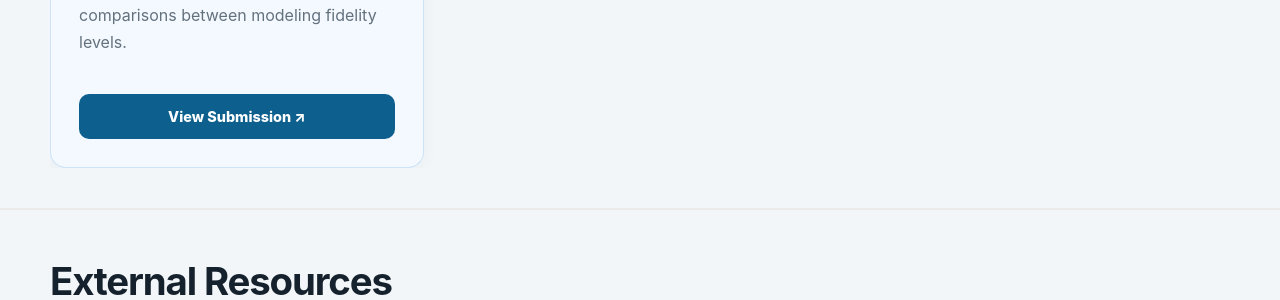
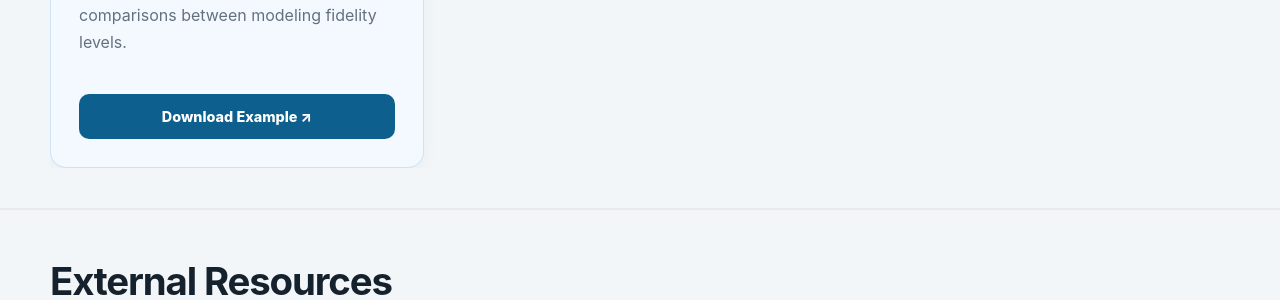
Before and after one commit to EMT-Tools/emt-tools.github.io, a Jekyll site: the page built from index.html, in a window 1280 px wide. Shown: the part 3226-3526 px from the top of the page. Built offline with Jekyll 4.4.1, drawn with Linux system fonts in a browser that asks for light colours.

Commit message:
Update index.html

```diff
--- a/index.html
+++ b/index.html
@@ -188,7 +188,7 @@ layout: default
               </div>
               <div class="card-actions" style="margin-top: auto; padding-top: 20px;">
                 <a href="{{ resource.url }}" target="_blank" rel="noopener noreferrer" class="button button-primary" style="width: 100%; text-align: center;">
-                  View Submission ↗
+                  Download Example ↗
                 </a>
               </div>
             </div>
```
